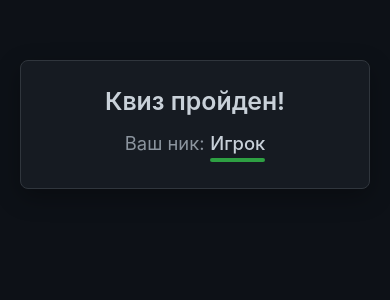
After one commit to Fetyvest/quizfet, a PHP site: page /app/pages/end.php in a window 390 px wide. The commit adds this page. Shown: the top 300 px of the page. Run offline with PHP 8.4, Linux system fonts and the light colour scheme; some libraries are stand-ins or nearby versions.

Commit message:
0.5.0 start-dev animation
Added sync countdown, animation between questions, end screen and fixed bugs

```diff
--- a/app/pages/admin/quiz.php
+++ b/app/pages/admin/quiz.php
@@ -8,5 +8,10 @@
 <body>
     <h1>ADMIN</h1>
     if you are reading this text, then everything is working!
+
+    <form action="" method="POST">
+        <p>Click to stop game (after reload)</p>
+        <button name="GAME" value="delete_gameState">Delete <pre>game_state.json</pre></button>
+    </form>
 </body>
 </html>
--- /dev/null
+++ b/app/pages/end.php
@@ -0,0 +1,186 @@
+<!DOCTYPE html>
+<html lang="ru">
+<head>
+    <meta charset="UTF-8">
+    <meta name="viewport" content="width=device-width, initial-scale=1">
+    <title>Квиз завершён</title>
+    <style>
+        :root {
+            --bg-color: #0d1117;
+            --card-bg: #161b22;
+            --badge-bg: #21262d;
+            --border-color: #30363d;
+            --text-main: #c9d1d9;
+            --text-muted: #8b949e;
+            --accent-green: #2ea043;
+            --font-size-h1: clamp(1.5rem, 1.188rem + 1.5vw, 2.25rem);
+            --font-size-h2: clamp(1.125rem, 0.969rem + 0.75vw, 1.5rem);
+            --font-size-body: clamp(0.95rem, 0.919rem + 0.15vw, 1.05rem);
+        }
+
+        * {
+            box-sizing: border-box;
+            margin: 0;
+            padding: 0;
+        }
+
+        body {
+            font-family: -apple-system, BlinkMacSystemFont, 'Segoe UI', Roboto, Helvetica, Arial, sans-serif;
+            background-color: var(--bg-color);
+            color: var(--text-main);
+            min-height: 100vh;
+            display: flex;
+            flex-direction: column;
+            justify-content: start;
+            align-items: center;
+            gap: 20px;
+            padding: 60px 20px;
+        }
+
+        .card {
+            background-color: var(--card-bg);
+            border: 1px solid var(--border-color);
+            border-radius: 8px;
+            padding: clamp(1.5rem, 1.083rem + 2.08vw, 3rem);
+            width: 100%;
+            max-width: 600px;
+            box-shadow: 0 8px 24px rgba(0, 0, 0, 0.3);
+            text-align: center;
+        }
+
+        /* Верхний блок с информацией о квизе */
+        .game-info {
+            display: flex;
+            flex-direction: column;
+            align-items: center;
+            gap: 8px;
+        }
+
+        .game-info:empty,
+        .game-info__badge:empty,
+        .game-info__meta:empty,
+        .game-info__subtitle:empty,
+        .game-info__title:empty {
+            display: none;
+        }
+
+        .game-info__title {
+            font-size: var(--font-size-h1);
+            font-weight: 600;
+            line-height: 1.25;
+            color: var(--text-main);
+        }
+
+        .game-info__subtitle {
+            font-size: var(--font-size-body);
+            color: var(--text-muted);
+            line-height: 1.5;
+        }
+
+        .game-info__meta {
+            display: flex;
+            justify-content: center;
+            align-items: center;
+            gap: 8px;
+            margin-top: 4px;
+        }
+
+        .game-info__badge {
+            display: inline-block;
+            background-color: var(--badge-bg);
+            border: 1px solid var(--border-color);
+            color: var(--text-main);
+            font-size: 0.85rem;
+            font-weight: 500;
+            padding: 4px 10px;
+            border-radius: 20px;
+        }
+
+        /* Нижний блок конца квиза */
+        .end-screen__title {
+            font-size: var(--font-size-h1);
+            font-weight: 600;
+            margin-bottom: 16px;
+            color: var(--text-main);
+        }
+
+        .end-screen__user {
+            font-size: var(--font-size-h2);
+            font-weight: 400;
+            color: var(--text-muted);
+            display: flex;
+            justify-content: center;
+            align-items: start;
+            gap: 0 0.5ch;
+        }
+
+        .end-screen__username-wrapper {
+            display: inline-flex;
+            flex-direction: column;
+            align-items: center;
+            vertical-align: bottom;
+            max-width: 70%;
+        }
+
+        .end-screen__username {
+            color: var(--text-main);
+            font-weight: 500;
+            display: inline-block;
+            width: 100%;
+            white-space: nowrap;
+            overflow-x: auto;
+            scrollbar-width: none;
+            -ms-overflow-style: none;
+        }
+
+        .end-screen__username::-webkit-scrollbar {
+            display: none;
+        }
+
+        .end-screen__username-underline {
+            display: block;
+            width: 100%;
+            height: 4px;
+            border-radius: 2px;
+            margin-top: 4px;
+        }
+    </style>
+</head>
+<body>
+    <?php
+    if (!empty(CONFIG['game']['title']) || !empty(CONFIG['game']['subtitle'])) {
+        echo '<div class="card game-info">';
+    }
+    ?>
+        <h1 class="game-info__title"><?php echo CONFIG['game']['title'] ?? ''; ?></h1>
+        <p class="game-info__subtitle"><?php echo CONFIG['game']['subtitle'] ?? ''; ?></p>
+
+        <!--
+        <div class="game-info__meta">
+            <span class="game-info__badge">
+                <?php if (isset(CONFIG['questions'])) echo 'Вопросов: ' . count(CONFIG['questions']); ?>
+            </span>
+        </div>
+        -->
+    <?php
+    if (!empty(CONFIG['game']['title']) || !empty(CONFIG['game']['subtitle'])) {
+        echo '</div>';
+    }
+    ?>
+
+    <div class="card end-screen">
+        <h2 class="end-screen__title">Квиз пройден!</h2>
+        <div class="end-screen__user">
+            <span>Ваш ник:</span>
+            <span class="end-screen__username-wrapper">
+                <span class="end-screen__username"><?php
+                    echo htmlspecialchars($_SESSION['username'] ?? 'Игрок');
+                ?></span>
+                <span class="end-screen__username-underline" style="background-color: <?php
+                    echo htmlspecialchars($_SESSION['color'] ?? '#2ea043');
+                ?>"></span>
+            </span>
+        </div>
+    </div>
+</body>
+</html>
```
Also changed, not shown: app/pages/countdown.php (added, +260 -0 lines), app/pages/types_of_questions/input.php (+29 -26 lines), app/pages/types_of_questions/select.php (+22 -0 lines), public/index.php (+32 -6 lines).
